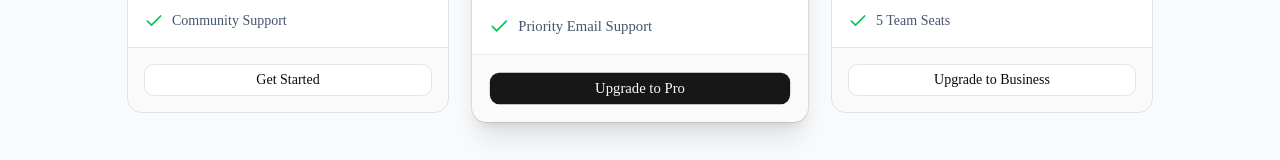
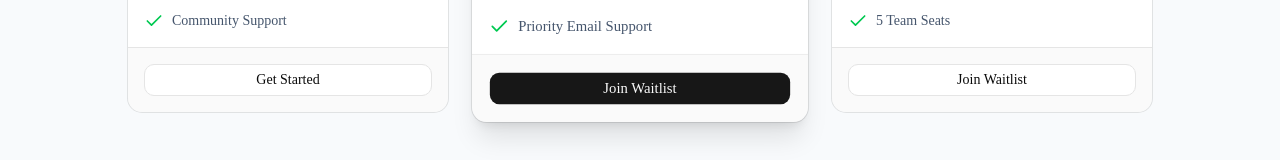
Before and after one commit to DrMAliAfzal/QR-Code-Generator-Saas-Platform, a Next.js app: page /pricing in a window 1280 px wide. Shown: the part 618-778 px from the top of the page. Built offline with nearby package versions, Linux system fonts and the light colour scheme.

Commit message:
Update pricing page to show Join Waitlist for premium tiers

```diff
--- a/src/app/pricing/page.tsx
+++ b/src/app/pricing/page.tsx
@@ -1,3 +1,4 @@
+'use client';
 import { Card, CardContent, CardDescription, CardFooter, CardHeader, CardTitle } from "@/components/ui/card";
 import { Button } from "@/components/ui/button";
 import { Check, QrCode } from "lucide-react";
@@ -31,8 +32,8 @@ export default function PricingPage() {
         "Full Template Library",
         "Priority Email Support",
       ],
-      cta: "Upgrade to Pro",
-      link: "/dashboard?upgrade=pro",
+      cta: "Join Waitlist",
+      link: "#",
       popular: true,
     },
     {
@@ -46,11 +47,18 @@ export default function PricingPage() {
         "API Access",
         "5 Team Seats",
       ],
-      cta: "Upgrade to Business",
-      link: "/dashboard?upgrade=business",
+      cta: "Join Waitlist",
+      link: "#",
       popular: false,
     }
   ];
+
+  const handleUpgradeClick = (e: React.MouseEvent, link: string) => {
+    if (link === '#') {
+      e.preventDefault();
+      alert("Premium plans are launching very soon! We are finalizing our payment gateway. Please check back in a few days.");
+    }
+  };
 
   return (
     <div className="flex flex-col min-h-screen bg-slate-50 font-sans">
@@ -108,8 +116,10 @@ export default function PricingPage() {
                   </ul>
                 </CardContent>
                 <CardFooter>
-                  <Button className="w-full" variant={plan.popular ? "default" : "outline"}>
-                    <Link href={plan.link}>{plan.cta}</Link>
+                  <Button className="w-full" variant={plan.popular ? "default" : "outline"} asChild>
+                    <Link href={plan.link} onClick={(e) => handleUpgradeClick(e, plan.link)}>
+                      {plan.cta}
+                    </Link>
                   </Button>
                 </CardFooter>
               </Card>
```
